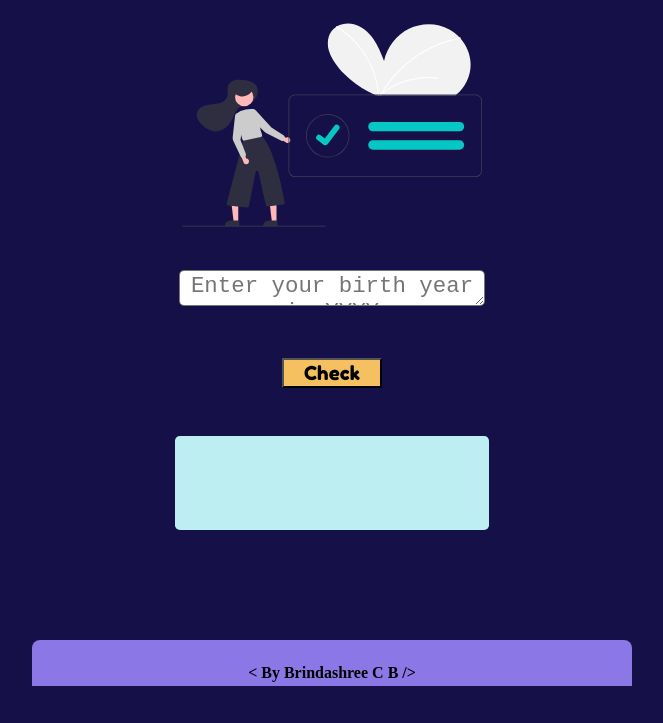
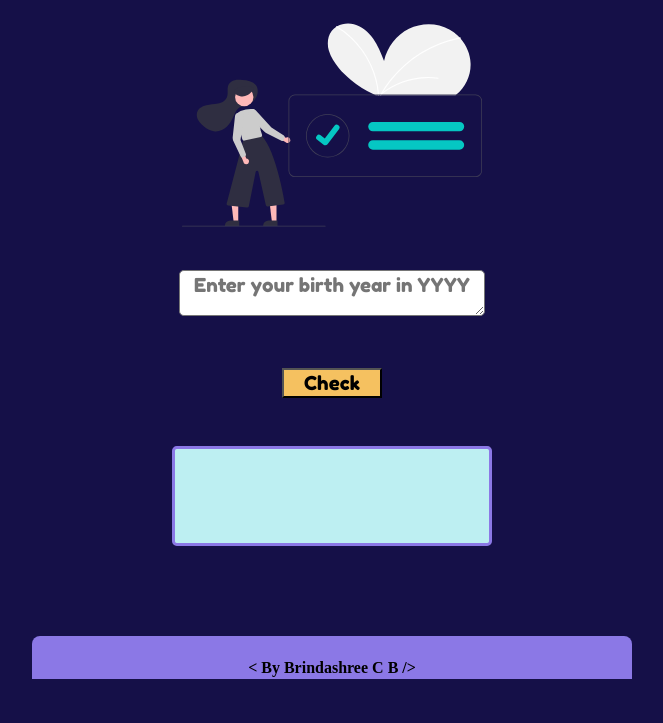
Before and after one commit to brindashree/VanillaJs-Leap-Year, a plain HTML site: page index.html in a window 1280 px wide. Shown: the part 77-800 px from the top of the page, without its empty margins (308-971 px from the left). Drawn offline with Linux system fonts and the light colour scheme.

Commit message:
Update styles.css

```diff
--- a/styles.css
+++ b/styles.css
@@ -37,21 +37,25 @@ img {
   margin: auto;
   font-family: "Fredoka One", cursive;
   border-radius: 0.3rem;
+  border-style: solid;
+  font-size: 1.3rem;
+  border-color: #8b78e6;
   /* margin-top: 3rem;
   margin-bottom: 1rem; */
 }
 #userinput {
   width: 300px;
-  height: 30px;
-  font-size: 1.4rem;
+  height: 40px;
+  font-size: 1.2rem;
   margin: 1rem 1rem;
   border-radius: 0.3rem;
+  font-family: "Fredoka One", cursive;
 }
 
 footer {
   background-color: #8b78e6;
-  padding: 0.2rem 0.2rem;
-  margin-top: 110px;
+  padding: 0.1rem 0.2rem;
+  margin-top: 90px;
   bottom: 0;
   border-top-left-radius: 0.5rem;
   border-top-right-radius: 0.5rem;
```
